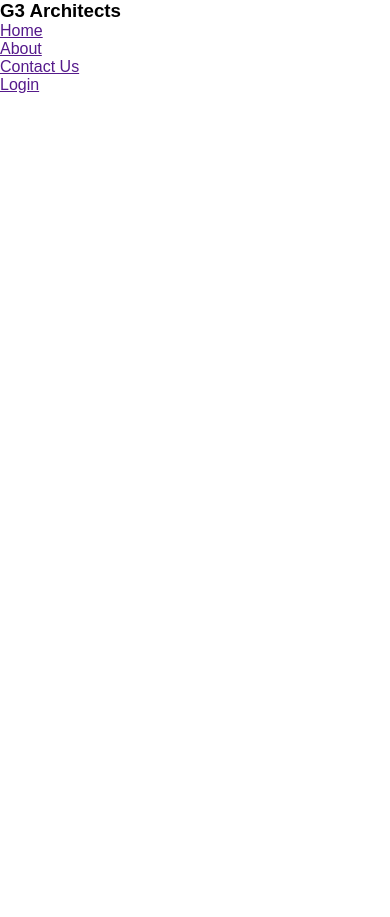
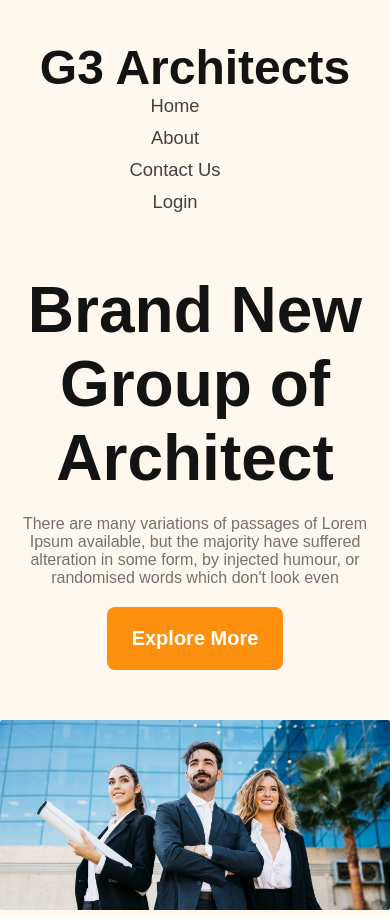
Before and after one commit to dev-peyas9911/g3-architect-website, a plain HTML site: page index.html in a window 390 px wide. Shown: the top 917 px of the page. Before the commit the page ends 844 px from the top, so only its background shows below. Drawn offline with Linux system fonts and the light colour scheme.

Commit message:
List Section Added

```diff
--- a/index.html
+++ b/index.html
@@ -1,22 +1,62 @@
 <!DOCTYPE html>
 <html lang="en">
+
 <head>
     <meta charset="UTF-8">
     <meta name="viewport" content="width=device-width, initial-scale=1.0">
     <title>G3 Architect</title>
     <link rel="stylesheet" href="./styles/architect.css">
 </head>
+
 <body>
-    <header>
-        <nav class="nav-container">
-            <h3 class="nav-title">G3 Architects</h3>
-            <ul class="nav-links">
-                <li class="nav-item"><a href="" class="nav-link">Home</a></li>
-                <li class="nav-item"><a href="" class="nav-link">About</a></li>
-                <li class="nav-item"><a href="" class="nav-link">Contact Us</a></li>
-                <li class="nav-item"><a href="" class="nav-link">Login</a></li>
-            </ul>
-        </nav>
+    <!-- Header Starts Here -->
+    <header class="header">
+        <!-- Navbar Started Here -->
+        <section class="middle-align">
+            <nav class="nav-container display-flex">
+                <h3 class="nav-title deep-dark">G3 Architects</h3>
+                <ul class="nav-links display-flex">
+                    <li class="nav-item"><a href="" class="nav-link light-dark">Home</a></li>
+                    <li class="nav-item"><a href="" class="nav-link light-dark">About</a></li>
+                    <li class="nav-item"><a href="" class="nav-link light-dark">Contact Us</a></li>
+                    <li class="nav-item"><a href="" class="nav-link light-dark">Login</a></li>
+                </ul>
+            </nav>
+        </section>
+        <!-- Navbar Ends Here -->
+        <!-- Banner Section Starts Here -->
+        <section class="banner-container middle-align">
+            <div class="banner-content">
+                <h1 class="banner-title deep-dark">Brand New <br> Group of Architect</h1>
+                <p class="banner-description gray-dark">There are many variations of passages of Lorem Ipsum available,
+                    but the
+                    majority have suffered alteration in some form, by injected humour, or randomised words which don't
+                    look even</p>
+                <button class="btn-primary">Explore More</button>
+            </div>
+            <div class="banner-image-container">
+                <img class="banner-image" src="./images/bimage.png" alt="image"/>
+            </div>
+        </section>
+        <!-- Banner Section Ends Here -->
     </header>
+    <!-- Header Ends Here -->
+     <main>
+        <!-- List section Starts Here -->
+        <section class="list-container display-flex middle-align">
+            <div class="group-image-container">
+                <div><img class="grid-image" src="./images/team1.png" alt=""></div>
+                <div><img class="grid-image" src="./images/team2.png" alt=""></div>
+                <div><img class="grid-image" src="./images/team3.png" alt=""></div>
+                <div><img class="grid-image" src="./images/team4.png" alt=""></div>
+            </div>
+            <div class="list-content">
+                <h3 class="list-title"><span class="gray-dark small">Quick List</span> <span class="deep-dark">of Our</span> <br> Features</h3>
+                <p class="list-description gray-dark">There are many variations of passages of Lorem Ipsum available, but the majority have suffered alteration in some form, by injected humour, or randomised words which don't look even</p>
+                <button class="btn-primary">Explore More</button>
+            </div>
+        </section>
+     </main>
 </body>
+
 </html>
--- a/styles/architect.css
+++ b/styles/architect.css
@@ -1,5 +1,5 @@
 /* CSS RESET */
-*{
+* {
     margin: 0;
     padding: 0;
     box-sizing: border-box;
@@ -12,4 +12,154 @@ body {
     font-family: "Work Sans", sans-serif;
 }
 
-/*  */
+/* Shared Styles */
+.display-flex {
+    display: flex;
+}
+
+.middle-align {
+    max-width: 1440px;
+    margin: 0 auto;
+}
+
+.btn-primary {
+    background-color: #FF900E;
+    color: #ffffff;
+    font-size: 1.25rem;
+    font-weight: 600;
+    border-radius: 8px;
+    border: none;
+    padding: 20px 25px;
+}
+
+/* dark 01 */
+.deep-dark {
+    color: #131313;
+}
+
+/* dark 02 */
+.light-dark {
+    color: #424242;
+}
+
+/* dark 03 */
+.gray-dark {
+    color: #727272;
+}
+
+.grid-image {
+    width: 100%;
+}
+
+/* Header Styles Starts Here */
+.header {
+    background-color: #FF900E10;
+    padding: 40px 0;
+}
+
+/* Navbar Styles Starts Here*/
+.nav-container {
+    justify-content: space-between;
+    align-items: center;
+    /* margin: 50px 0; */
+}
+
+.nav-title {
+    font-weight: 700;
+    font-size: 3rem;
+
+}
+
+.nav-links {
+    align-items: center;
+}
+
+.nav-item {
+    list-style: none;
+    margin-right: 40px;
+}
+
+.nav-link {
+    text-decoration: none;
+    font-size: 1.15rem;
+    font-weight: 500;
+}
+
+/* Banner Styles Starts Here */
+.banner-content {
+    /* border: 2px solid red; */
+    max-width: 850px;
+    margin: 50px auto;
+    text-align: center;
+}
+
+.banner-title {
+    font-size: 4rem;
+    font-weight: 700;
+    margin-bottom: 20px;
+}
+
+.banner-description {
+    margin-bottom: 20px;
+}
+
+.banner-image-container {
+    width: 100%;
+}
+
+.banner-image {
+    width: 100%;
+}
+
+/* List Styles Starts Here */
+.list-container {
+    justify-content: center;
+    align-items: center;
+    margin-top: 50px;
+}
+
+.group-image-container {
+    display: grid;
+    grid-template-columns: repeat(2, 1fr);
+    gap: 20px;
+}
+
+.list-content {
+    /* border: 2px solid red; */
+    max-width: 520px;
+    margin-left: 70px;
+}
+
+.list-title {
+    font-size: 3rem;
+    font-weight: bold;
+    color: #FF900E;
+    margin-bottom: 20px;
+}
+
+.small {
+    font-weight: 400;
+}
+
+.list-description {
+    margin-bottom: 20px;
+}
+
+/* Responsive for small devices */
+@media screen and (max-width: 576px) {
+
+    .nav-container,
+    .nav-links,
+    .list-container {
+        flex-direction: column;
+    }
+
+    .nav-item {
+        padding-bottom: 10px;
+    }
+
+    .group-image-container {
+        grid-template-columns: 1fr;
+    }
+
+}
```
Also changed, not shown: images/bimage.png (renamed from images/banner.png).
